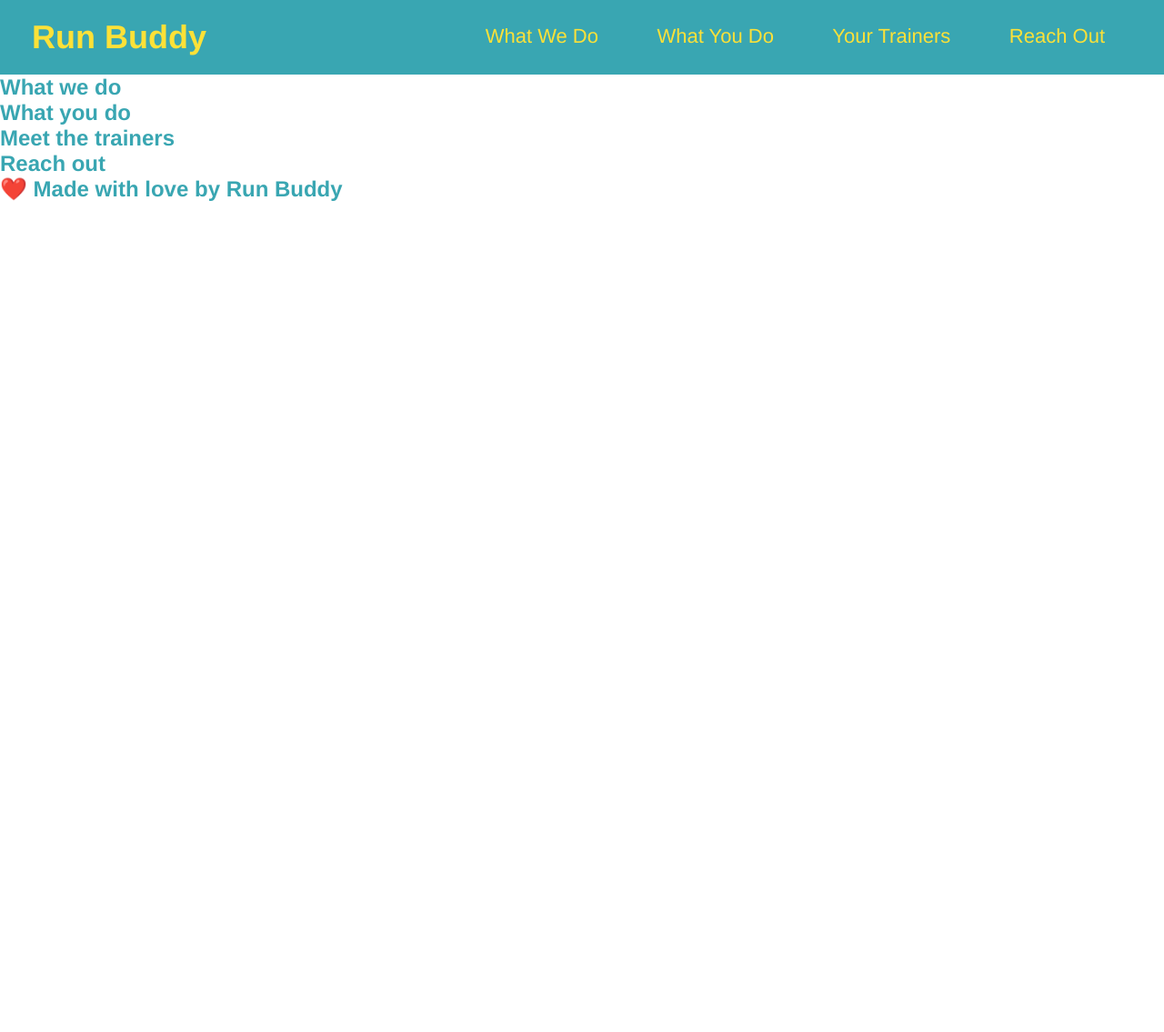
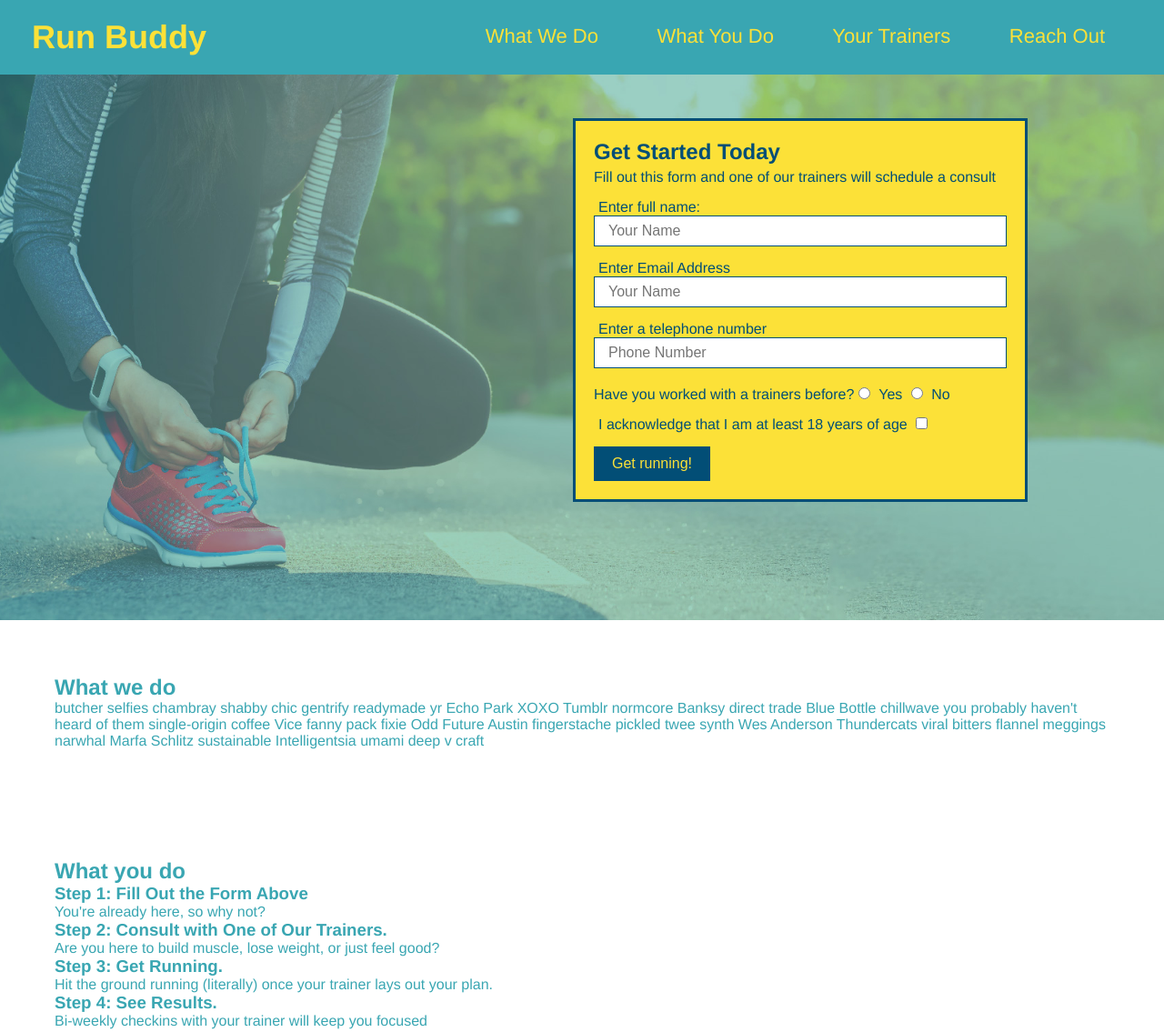
Before and after one commit to Rodney1100/review, a plain HTML site: page index.html in a window 1280 px wide. Shown: the top 1135 px of the page at 91% size. Before the commit the page ends 800 px from the top, so only its background shows below. Drawn offline with Linux system fonts and the light colour scheme.

Commit message:
add what you do icons

```diff
--- a/assets/css/style.css
+++ b/assets/css/style.css
@@ -1,8 +1,8 @@
-*{
+* {
   margin: 0;
   padding: 0;
+  box-sizing: border-box;
 }
-
 
 body {
   /* more on this crazy alphanumerical value in a minute! */
@@ -28,15 +28,108 @@ header a {
   color: #fce138;
 }
 
-header nav{
+header nav {
   float: right;
   margin: 7px 0;
 }
-header nav ul li{
-display: inline;
+
+header nav ul li {
+  display: inline;
 }
-header nav ul li a{
-margin: 0 30px;
-font-weight: lighter;
-font-size: 22px;
+
+header nav ul li a {
+  margin: 0 30px;
+  font-weight: lighter;
+  font-size: 22px;
 }
+
+footer {
+  background-color: #fce138;
+  width: 100%;
+  padding: 40px 35px;
+  /* padding: 20px;
+  display: flex;
+  justify-content: space-between; */
+}
+
+footer h2 {
+  display: inline;
+  color: #024e76;
+  font-size: 30px;
+  margin: 0;
+}
+
+footer div {
+  float: right;
+  line-height: 1.5;
+  text-align: right;
+}
+
+footer a {
+  color: #024e76;
+}
+
+section {
+  padding: 60px;
+}
+/* Hero Style start */
+
+#hero {
+  background-image: url(../picture/hero-bg.jpg);
+  height: 600px;
+  background-size: cover;
+  background-position: center;
+  position: relative;
+}
+
+.hero-form {
+  color: #024e76;
+  background-color: #fce138;
+  border: solid #024e76 3px;
+  margin: 10px;
+  padding: 20px;
+  width: 500px;
+  position: absolute;
+  bottom: 120px;
+  right: 140px;
+}
+
+
+
+.form-textbox {
+  display: flex;
+  flex-direction: column;
+}
+
+
+.hero-form h3 {
+  font-size: 24px;
+  margin: 0;
+}
+
+
+.hero-form p {
+  margin: 5px 0 15px 0;
+}
+
+.form-input {
+  border: 1px solid #024e76;
+  display: block;
+  padding: 7px 15px;
+  font-size: 16px;
+  color: #024e76;
+  width: 100%;
+  margin-bottom:  15px;
+}
+
+.hero-form label{
+  margin: 0 5px;
+}
+
+.hero-form button {
+  color: #fce138;
+  background-color: #024e76;
+  border: none;
+  padding: 10px 20px;
+  font-size: 16px;
+}
--- a/index.html
+++ b/index.html
@@ -3,7 +3,7 @@
   <head>
     <meta charset="UTF-8" />
     <meta name="viewport" content="width=device-width, initial-scale=1.0" />
-    <link rel="stylesheet" href="./assets/css/style.css">
+    <link rel="stylesheet" href="./assets/css/style.css" />
     <title>Run Buddy</title>
   </head>
   <body>
@@ -33,31 +33,139 @@
       </nav>
     </header>
     <!-- hero/ jumbotron -->
-    <section></section>
+    <section id="hero">
+      <div class="hero-form">
+        <h3>Get Started Today</h3>
+        <p>
+          Fill out this form and one of our trainers will schedule a consult
+        </p>
+
+        <!-- add form element -->
+        <form action="">
+          <div class="form-textbox">
+            <label for="name">Enter full name:</label>
+            <input
+              type="text"
+              placeholder="Your Name"
+              id="name"
+              name="name"
+              class="form-input"
+            />
+
+            <label for="email"> Enter Email Address</label>
+            <input
+              type="email"
+              placeholder="Your Name"
+              name="email"
+              id="email"
+              class="form-input"
+            />
+
+            <label for="phone">Enter a telephone number</label>
+            <input
+              type="tel"
+              name="phone"
+              placeholder="Phone Number"
+              id="phone"
+              class="form-input"
+            />
+          </div>
+          <p>
+            Have you worked with a trainers before?
+            <input type="radio" name="trainer-confirm" id="trainer-yes" />
+            <label for="trainer-yes">Yes</label>
+            <input type="radio" name="trainer-confirm" id="trainer-no" />
+            <label for="trainer-no">No</label>
+          </p>
+          <p>
+            <label for="checkbox">
+              I acknowledge that I am at least 18 years of age
+            </label>
+            <input type="checkbox" name="age-confirm" id="checkbox" />
+          </p>
+
+          <button type="submit">Get running!</button>
+        </form>
+      </div>
+    </section>
 
     <!-- "what we do" section -->
     <section>
       <h2>What we do</h2>
+      <p>
+        butcher selfies chambray shabby chic gentrify readymade yr Echo Park
+        XOXO Tumblr normcore Banksy direct trade Blue Bottle chillwave you
+        probably haven't heard of them single-origin coffee Vice fanny pack
+        fixie Odd Future Austin fingerstache pickled twee synth Wes Anderson
+        Thundercats viral bitters flannel meggings narwhal Marfa Schlitz
+        sustainable Intelligentsia umami deep v craft
+      </p>
     </section>
 
     <!-- "what you do" section -->
-    <section>
+    <section id="what-we-do">
       <h2>What you do</h2>
+      <div>
+        <h3>Step 1: Fill Out the Form Above</h3>
+        <p>You're already here, so why not?</p>
+      </div>
+
+      <div>
+        <h3>Step 2: Consult with One of Our Trainers.</h3>
+        <p>Are you here to build muscle, lose weight, or just feel good?</p>
+      </div>
+
+      <div>
+        <h3>Step 3: Get Running.</h3>
+        <p>
+          Hit the ground running (literally) once your trainer lays out your
+          plan.
+        </p>
+      </div>
+
+      <div>
+        <h3>Step 4: See Results.</h3>
+        <p>Bi-weekly checkins with your trainer will keep you focused</p>
+      </div>
+
+
+
     </section>
 
     <!-- "Meet the trainers" section -->
-    <section>
+    <section id="what-you-do">
       <h2>Meet the trainers</h2>
+      <div>
+        <!-- insert this element -->
+        <img src="./assets/picture/step-1.svg" alt="svg pic of laptop">
+        <h3>Step 2: Consult with One of Our Trainers.</h3>
+        <p>Are you here to build muscle, lose weight, or just feel good?</p>
+      </div>
+
+      <div>
+        <img src="./assets/picture/step-2.svg" alt="" />
+        <h3>Step 3: Get Running.</h3>
+        <p>Hit the ground running (literally) once your trainer lays out your plan.</p>
+      </div>
+
+      <div>
+        <img src="./assets/picture/step-3.svg" alt="" />
+        <h3>Step 4: See Results.</h3>
+        <p>Bi-weekly checkins with your trainer will keep you focused</p>
+      </div>
+
     </section>
 
     <!-- Reach out section -->
     <section>
       <h2>Reach out</h2>
     </section>
-
-
   </body>
   <footer>
     <h2>❤️ Made with love by Run Buddy</h2>
+    <div>
+      <a href="#">Read Our Privacy Policy</a><br />
+      &copy; 2019 Run Buddy, Inc
+    </div>
   </footer>
 </html>
```
Also changed, not shown: assets/picture/hero-bg.jpg (added), assets/picture/step-1.svg (added), assets/picture/step-2.svg (added), assets/picture/step-3.svg (added), assets/picture/step-4.svg (added).
